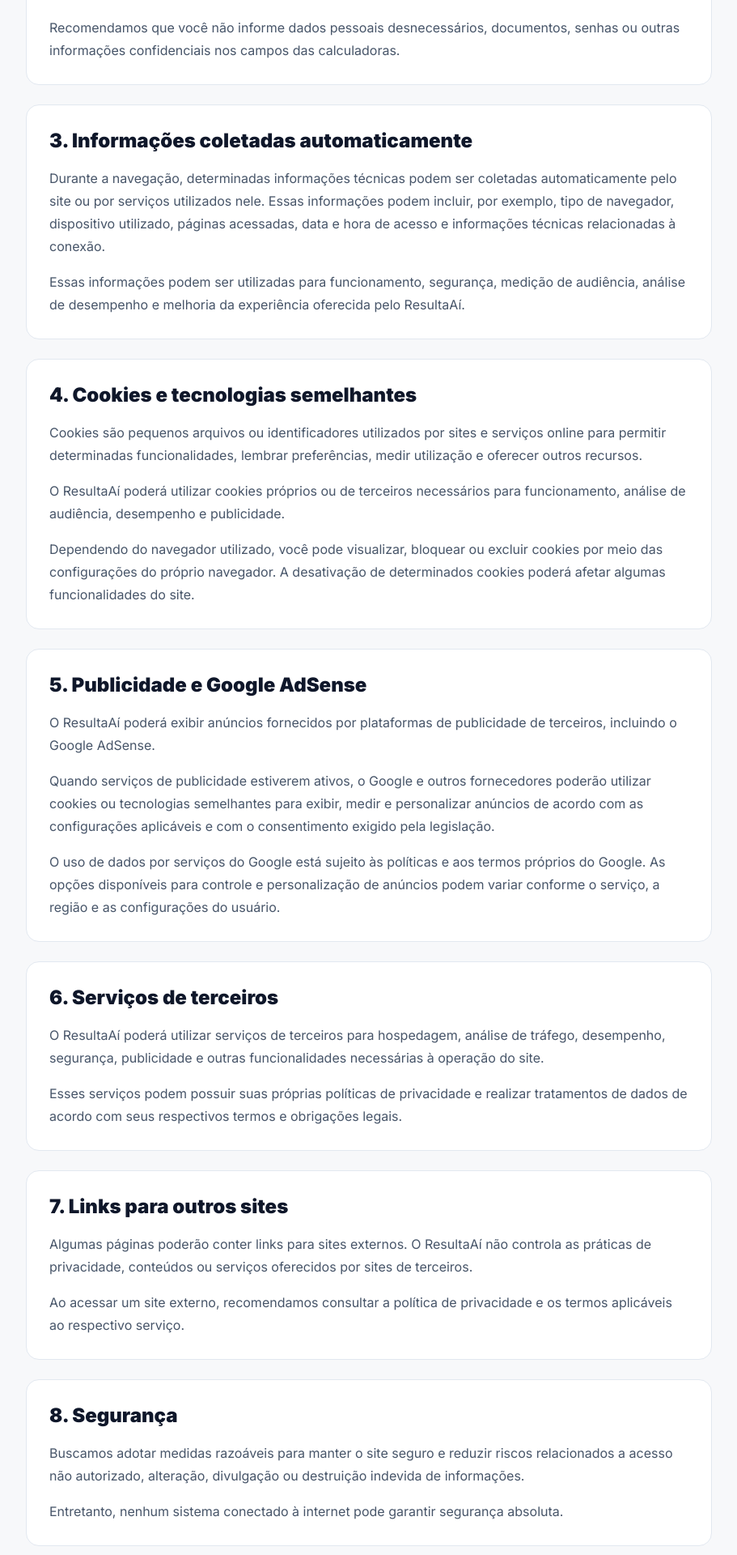
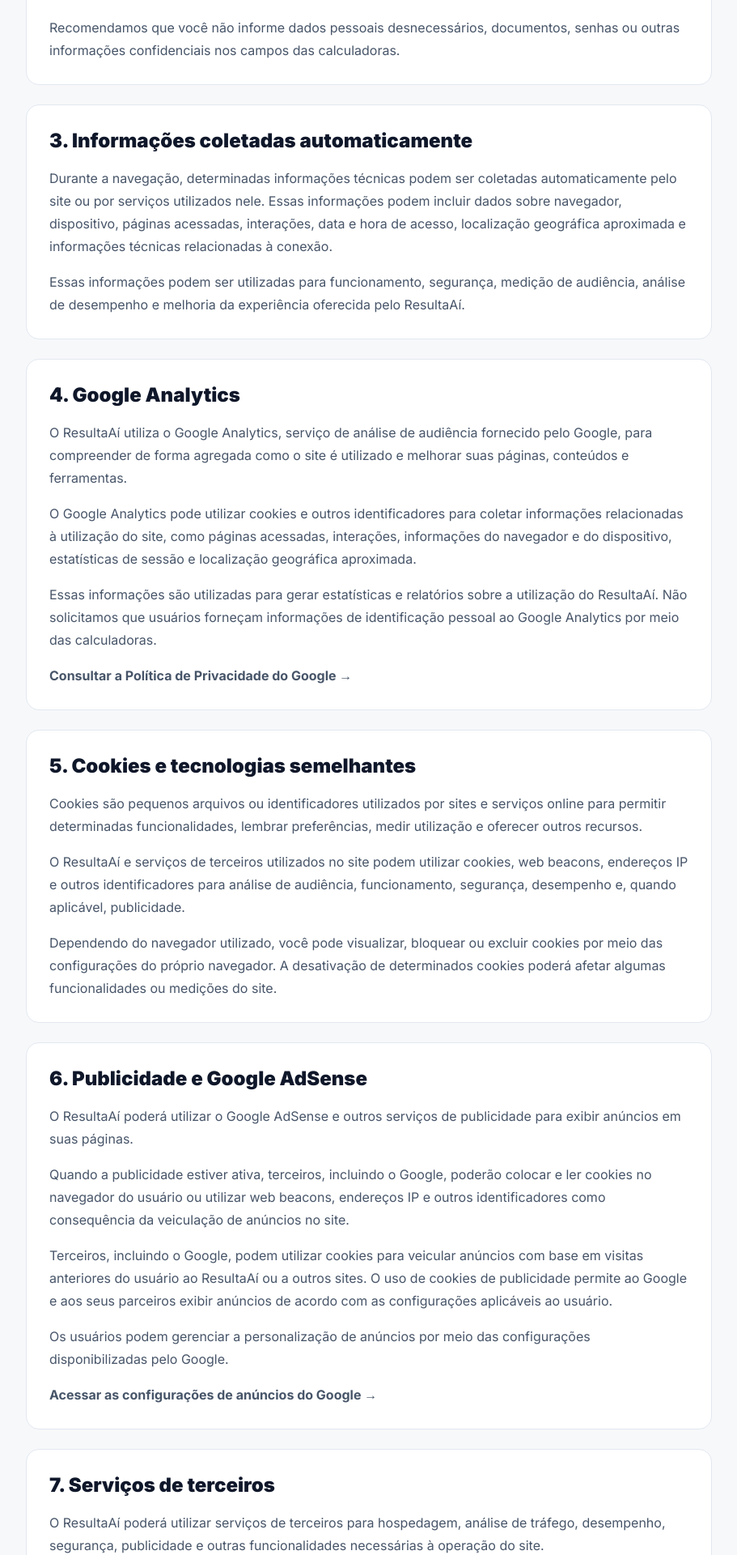
Before and after one commit to GabaMvp/resultaai, a Next.js app: page /privacidade in a window 1280 px wide. Shown: the part 880-2800 px from the top of the page at 81% size, without its empty margins (184-1095 px from the left). Built offline with nearby package versions, Linux system fonts and the light colour scheme.

Commit message:
revisao final para adsense

```diff
--- a/app/decimo-terceiro/page.tsx
+++ b/app/decimo-terceiro/page.tsx
@@ -207,16 +207,19 @@
       nome: "Rescisão",
       descricao:
         "Estime os valores que você pode receber ao encerrar um contrato de trabalho.",
+      href: "/rescisao",
     },
     {
       nome: "Férias",
       descricao:
         "Calcule quanto você pode receber no período de férias.",
+      href: "/ferias",
     },
     {
       nome: "Salário líquido",
       descricao:
         "Descubra quanto sobra do salário depois dos descontos.",
+      href: "/salario-liquido",
     },
   ];
 
@@ -547,28 +550,25 @@
           </h2>
 
           <div className="mt-6 grid grid-cols-1 gap-4 sm:grid-cols-3">
-            {calculadorasRelacionadas.map(
-              (calculadora) => (
-                <div
+            {calculadorasRelacionadas.map((calculadora) => (
+              <a
                 key={calculadora.nome}
-                  className="rounded-2xl border border-[#E2E8F0] bg-white p-5"
+                href={calculadora.href}
+                className="group rounded-2xl border border-[#E2E8F0] bg-white p-5 transition hover:-translate-y-0.5 hover:border-[#2563EB]/40 hover:shadow-md"
               >
-                  <div className="flex items-start justify-between gap-3 sm:block">
                 <h3 className="font-bold text-[#0F172A]">
                   {calculadora.nome}
                 </h3>
 
-                    <span className="shrink-0 rounded-full bg-[#F1F5F9] px-2.5 py-1 text-[10px] font-bold text-[#64748B] sm:mt-4 sm:inline-block">
-                      Em breve
-                    </span>
-                  </div>
-
                 <p className="mt-2 text-sm leading-6 text-[#64748B]">
                   {calculadora.descricao}
                 </p>
-                </div>
-              )
-            )}
+
+                <p className="mt-4 text-sm font-bold text-[#2563EB]">
+                  Abrir calculadora →
+                </p>
+              </a>
+            ))}
           </div>
         </section>
       </section>
--- a/app/ferias/page.tsx
+++ b/app/ferias/page.tsx
@@ -836,7 +836,10 @@
               </p>
             </a>
 
-            <div className="rounded-2xl border border-[#E2E8F0] bg-white p-5">
+            <a
+              href="/salario-liquido"
+              className="rounded-2xl border border-[#E2E8F0] bg-white p-5 transition hover:border-[#2563EB]/40"
+            >
               <h3 className="font-bold text-[#0F172A]">
                 Salário líquido
               </h3>
@@ -845,10 +848,10 @@
                 Descubra quanto sobra depois dos descontos.
               </p>
 
-              <span className="mt-4 inline-block rounded-full bg-[#F1F5F9] px-2.5 py-1 text-[10px] font-bold text-[#64748B]">
-                Em breve
-              </span>
-            </div>
+              <p className="mt-4 text-sm font-bold text-[#2563EB]">
+                Abrir calculadora →
+              </p>
+            </a>
           </div>
         </section>
       </section>
--- a/app/juros-compostos/page.tsx
+++ b/app/juros-compostos/page.tsx
@@ -169,8 +169,8 @@
     {
       nome: "Porcentagem",
       descricao: "Calcule aumentos, descontos e porcentagens.",
-      href: "#",
-      disponivel: false,
+      href: "/porcentagem",
+      disponivel: true,
     },
     {
       nome: "Financiamento",
--- a/app/privacidade/page.tsx
+++ b/app/privacidade/page.tsx
@@ -42,9 +42,9 @@
             </p>
 
             <p>
-              Esta Política descreve de forma geral como informações e
-              tecnologias de armazenamento, como cookies, podem ser utilizadas
-              durante a navegação pelo site.
+              Esta Política descreve como informações e tecnologias de
+              armazenamento, como cookies e identificadores semelhantes, podem
+              ser utilizadas durante a navegação pelo site.
             </p>
           </Secao>
 
@@ -74,9 +74,10 @@
             <p>
               Durante a navegação, determinadas informações técnicas podem ser
               coletadas automaticamente pelo site ou por serviços utilizados
-              nele. Essas informações podem incluir, por exemplo, tipo de
-              navegador, dispositivo utilizado, páginas acessadas, data e hora
-              de acesso e informações técnicas relacionadas à conexão.
+              nele. Essas informações podem incluir dados sobre navegador,
+              dispositivo, páginas acessadas, interações, data e hora de acesso,
+              localização geográfica aproximada e informações técnicas
+              relacionadas à conexão.
             </p>
 
             <p>
@@ -86,7 +87,40 @@
             </p>
           </Secao>
 
-          <Secao titulo="4. Cookies e tecnologias semelhantes">
+          <Secao titulo="4. Google Analytics">
+            <p>
+              O ResultaAí utiliza o Google Analytics, serviço de análise de
+              audiência fornecido pelo Google, para compreender de forma
+              agregada como o site é utilizado e melhorar suas páginas,
+              conteúdos e ferramentas.
+            </p>
+
+            <p>
+              O Google Analytics pode utilizar cookies e outros
+              identificadores para coletar informações relacionadas à
+              utilização do site, como páginas acessadas, interações,
+              informações do navegador e do dispositivo, estatísticas de
+              sessão e localização geográfica aproximada.
+            </p>
+
+            <p>
+              Essas informações são utilizadas para gerar estatísticas e
+              relatórios sobre a utilização do ResultaAí. Não solicitamos que
+              usuários forneçam informações de identificação pessoal ao Google
+              Analytics por meio das calculadoras.
+            </p>
+
+            <a
+              href="https://policies.google.com/privacy"
+              target="_blank"
+              rel="noopener noreferrer"
+              className="inline-flex font-bold text-[#2563EB] transition hover:text-[#1D4ED8]"
+            >
+              Consultar a Política de Privacidade do Google →
+            </a>
+          </Secao>
+
+          <Secao titulo="5. Cookies e tecnologias semelhantes">
             <p>
               Cookies são pequenos arquivos ou identificadores utilizados por
               sites e serviços online para permitir determinadas
@@ -95,42 +129,57 @@
             </p>
 
             <p>
-              O ResultaAí poderá utilizar cookies próprios ou de terceiros
-              necessários para funcionamento, análise de audiência,
-              desempenho e publicidade.
+              O ResultaAí e serviços de terceiros utilizados no site podem
+              utilizar cookies, web beacons, endereços IP e outros
+              identificadores para análise de audiência, funcionamento,
+              segurança, desempenho e, quando aplicável, publicidade.
             </p>
 
             <p>
               Dependendo do navegador utilizado, você pode visualizar,
               bloquear ou excluir cookies por meio das configurações do
               próprio navegador. A desativação de determinados cookies poderá
-              afetar algumas funcionalidades do site.
+              afetar algumas funcionalidades ou medições do site.
             </p>
           </Secao>
 
-          <Secao titulo="5. Publicidade e Google AdSense">
+          <Secao titulo="6. Publicidade e Google AdSense">
             <p>
-              O ResultaAí poderá exibir anúncios fornecidos por plataformas de
-              publicidade de terceiros, incluindo o Google AdSense.
+              O ResultaAí poderá utilizar o Google AdSense e outros serviços de
+              publicidade para exibir anúncios em suas páginas.
             </p>
 
             <p>
-              Quando serviços de publicidade estiverem ativos, o Google e
-              outros fornecedores poderão utilizar cookies ou tecnologias
-              semelhantes para exibir, medir e personalizar anúncios de acordo
-              com as configurações aplicáveis e com o consentimento exigido
-              pela legislação.
+              Quando a publicidade estiver ativa, terceiros, incluindo o
+              Google, poderão colocar e ler cookies no navegador do usuário ou
+              utilizar web beacons, endereços IP e outros identificadores como
+              consequência da veiculação de anúncios no site.
             </p>
 
             <p>
-              O uso de dados por serviços do Google está sujeito às políticas
-              e aos termos próprios do Google. As opções disponíveis para
-              controle e personalização de anúncios podem variar conforme o
-              serviço, a região e as configurações do usuário.
+              Terceiros, incluindo o Google, podem utilizar cookies para
+              veicular anúncios com base em visitas anteriores do usuário ao
+              ResultaAí ou a outros sites. O uso de cookies de publicidade
+              permite ao Google e aos seus parceiros exibir anúncios de acordo
+              com as configurações aplicáveis ao usuário.
             </p>
+
+            <p>
+              Os usuários podem gerenciar a personalização de anúncios por
+              meio das configurações disponibilizadas pelo Google.
+            </p>
+
+            <a
+              href="https://adssettings.google.com/"
+              target="_blank"
+              rel="noopener noreferrer"
+              className="inline-flex font-bold text-[#2563EB] transition hover:text-[#1D4ED8]"
+            >
+              Acessar as configurações de anúncios do Google →
+            </a>
           </Secao>
 
-          <Secao titulo="6. Serviços de terceiros">
+          <Secao titulo="7. Serviços de terceiros">
             <p>
               O ResultaAí poderá utilizar serviços de terceiros para
               hospedagem, análise de tráfego, desempenho, segurança,
@@ -145,7 +194,7 @@
             </p>
           </Secao>
 
-          <Secao titulo="7. Links para outros sites">
+          <Secao titulo="8. Links para outros sites">
             <p>
               Algumas páginas poderão conter links para sites externos. O
               ResultaAí não controla as práticas de privacidade, conteúdos ou
@@ -158,7 +207,7 @@
             </p>
           </Secao>
 
-          <Secao titulo="8. Segurança">
+          <Secao titulo="9. Segurança">
             <p>
               Buscamos adotar medidas razoáveis para manter o site seguro e
               reduzir riscos relacionados a acesso não autorizado, alteração,
@@ -171,7 +220,7 @@
             </p>
           </Secao>
 
-          <Secao titulo="9. Privacidade de crianças e adolescentes">
+          <Secao titulo="10. Privacidade de crianças e adolescentes">
             <p>
               O ResultaAí não é desenvolvido com o objetivo de coletar
               intencionalmente dados pessoais de crianças. As ferramentas são
@@ -180,7 +229,7 @@
             </p>
           </Secao>
 
-          <Secao titulo="10. Direitos e solicitações">
+          <Secao titulo="11. Direitos e solicitações">
             <p>
               Dependendo da legislação aplicável e da forma como os dados
               forem tratados, o usuário poderá possuir direitos relacionados
@@ -193,7 +242,7 @@
             </p>
           </Secao>
 
-          <Secao titulo="11. Alterações nesta Política">
+          <Secao titulo="12. Alterações nesta Política">
             <p>
               Esta Política de Privacidade poderá ser atualizada para refletir
               mudanças no funcionamento do site, nos serviços utilizados ou em
@@ -206,7 +255,7 @@
             </p>
           </Secao>
 
-          <Secao titulo="12. Contato">
+          <Secao titulo="13. Contato">
             <p>
               Em caso de dúvidas sobre esta Política de Privacidade ou sobre o
               funcionamento do ResultaAí, utilize os canais indicados em nossa
```
Lines whose indentation alone changed are shown as unchanged.
